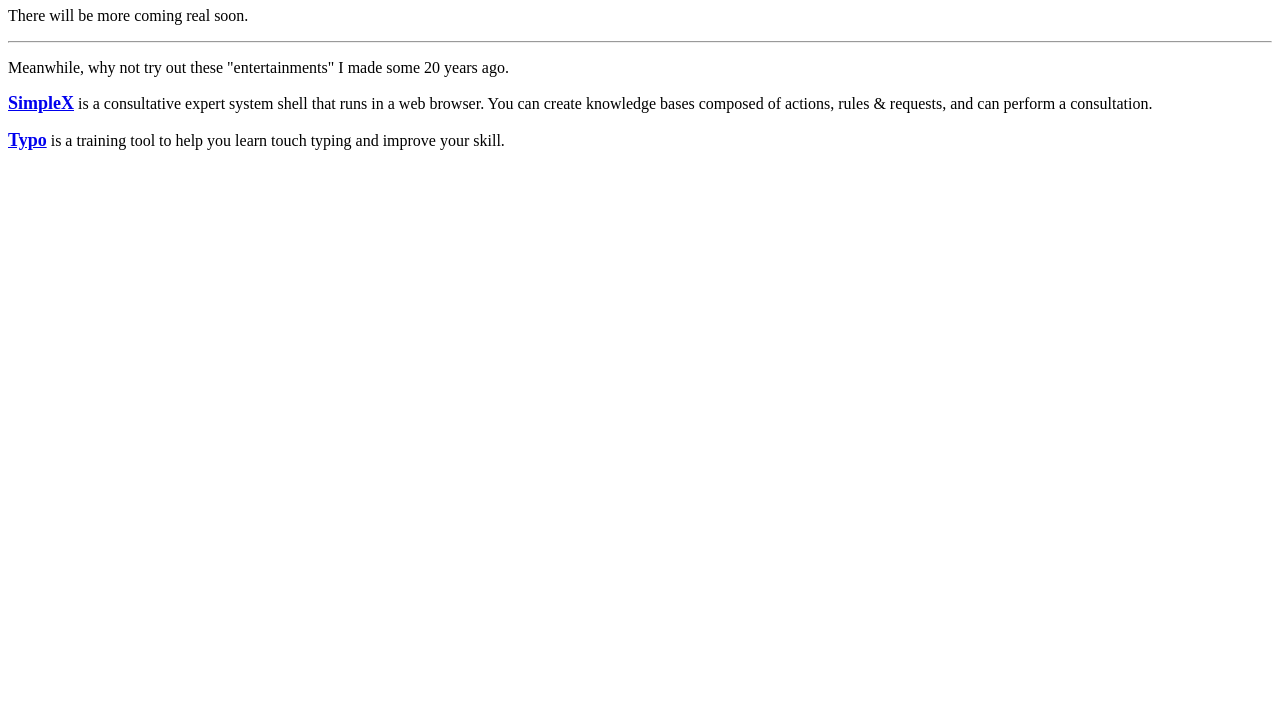
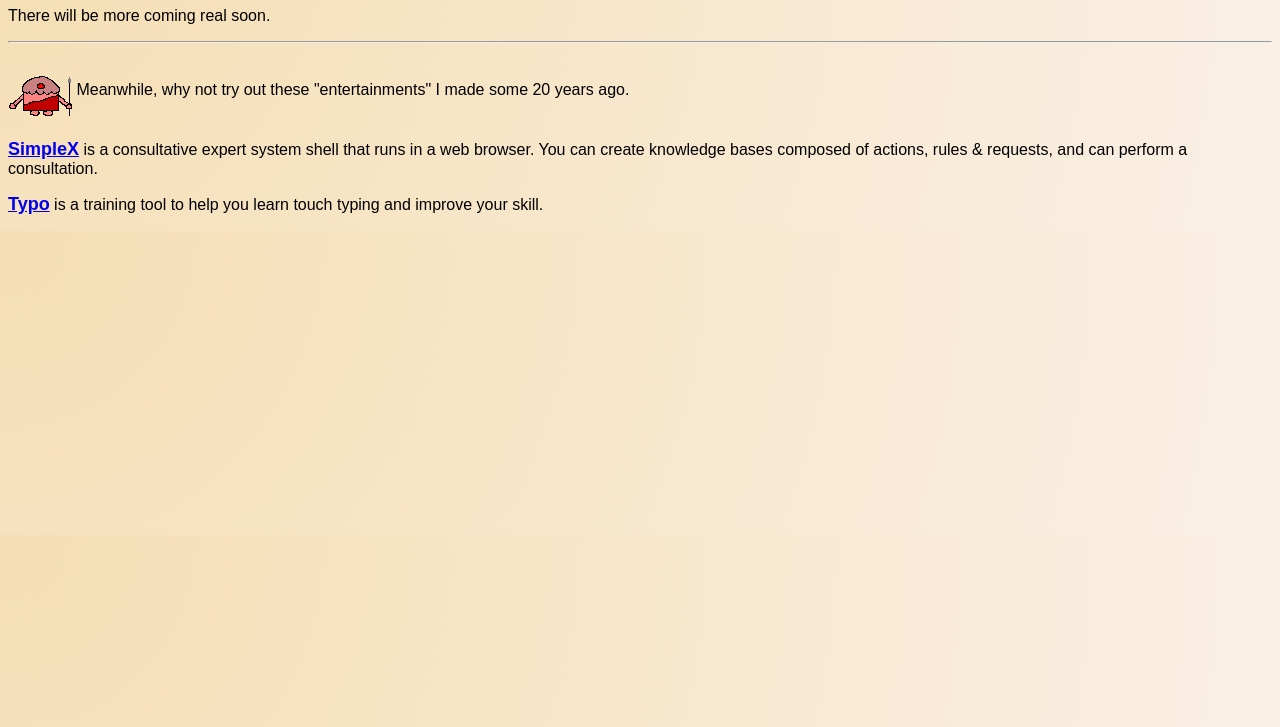
Before and after one commit to ryllank/ryllank.github.io, a plain HTML site: page index.html in a window 1280 px wide. Shown: the part 73-800 px from the top of the page. Drawn offline with Linux system fonts and the light colour scheme.

Commit message:
Improve main page.

```diff
--- a/index.html
+++ b/index.html
@@ -6,6 +6,7 @@
 	<meta name="viewport" content="width=device-width, initial-scale=1">
 	<meta http-equiv="X-UA-Compatible" content="IE=edge">
 	<title>Ryllan K Pages</title>
+	<link rel="stylesheet" type="text/css" href="styles.css">
 </head>
 
 <body>
@@ -16,7 +17,7 @@
 
 <hr>
 
-<p>Meanwhile, why not try out these "entertainments" I made some 20 years ago.</p>
+<p><img src="albert.gif" style="vertical-align:middle">&nbsp;Meanwhile, why not try out these "entertainments" I made some 20 years ago.</p>
 
 <p>
 <a href="entertainments/simplex/simplex.htm" style="font-size:large;font-weight:bold"</a>SimpleX</a> is a consultative expert system shell that runs in a web
--- /dev/null
+++ b/styles.css
@@ -0,0 +1,6 @@
+html {
+	background-image: radial-gradient(circle at top left, wheat, linen)
+}
+h1, p {
+	font-family: sans-serif
+}
```
Also changed, not shown: albert.gif (added).
